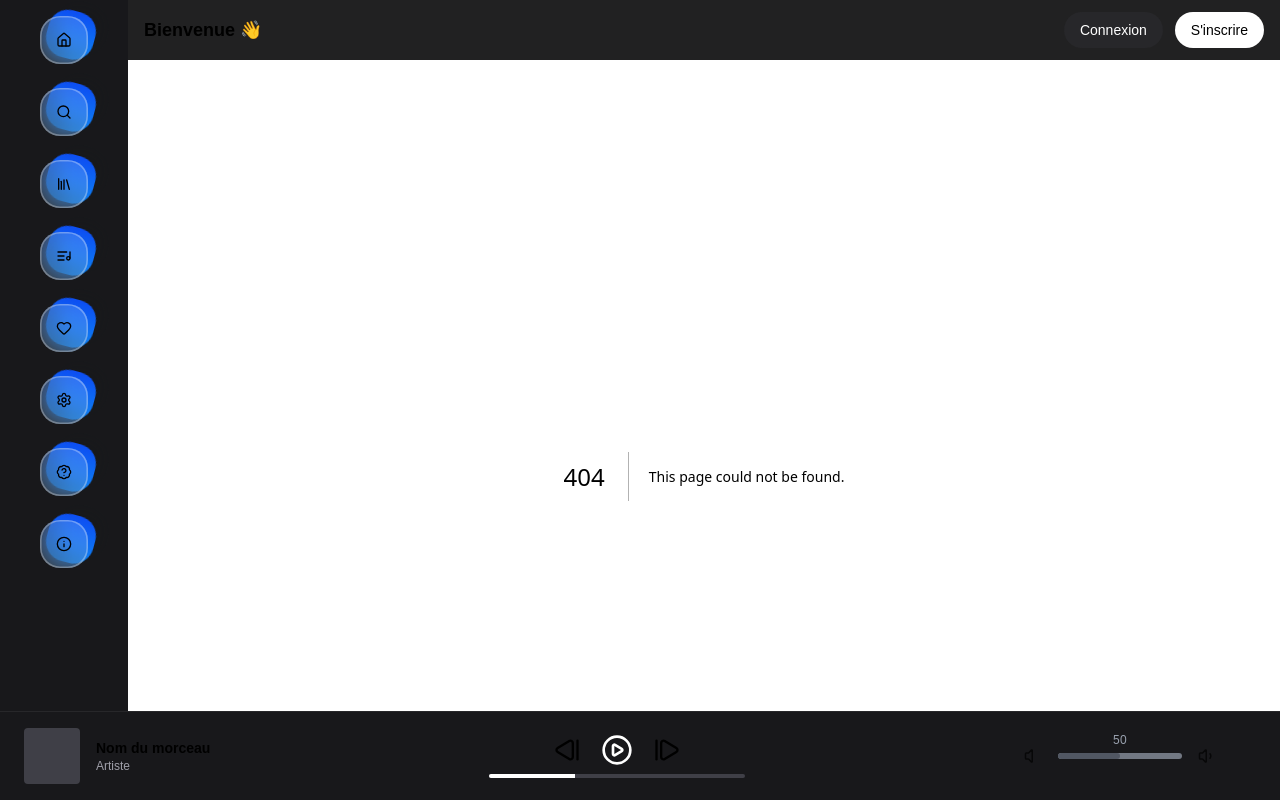
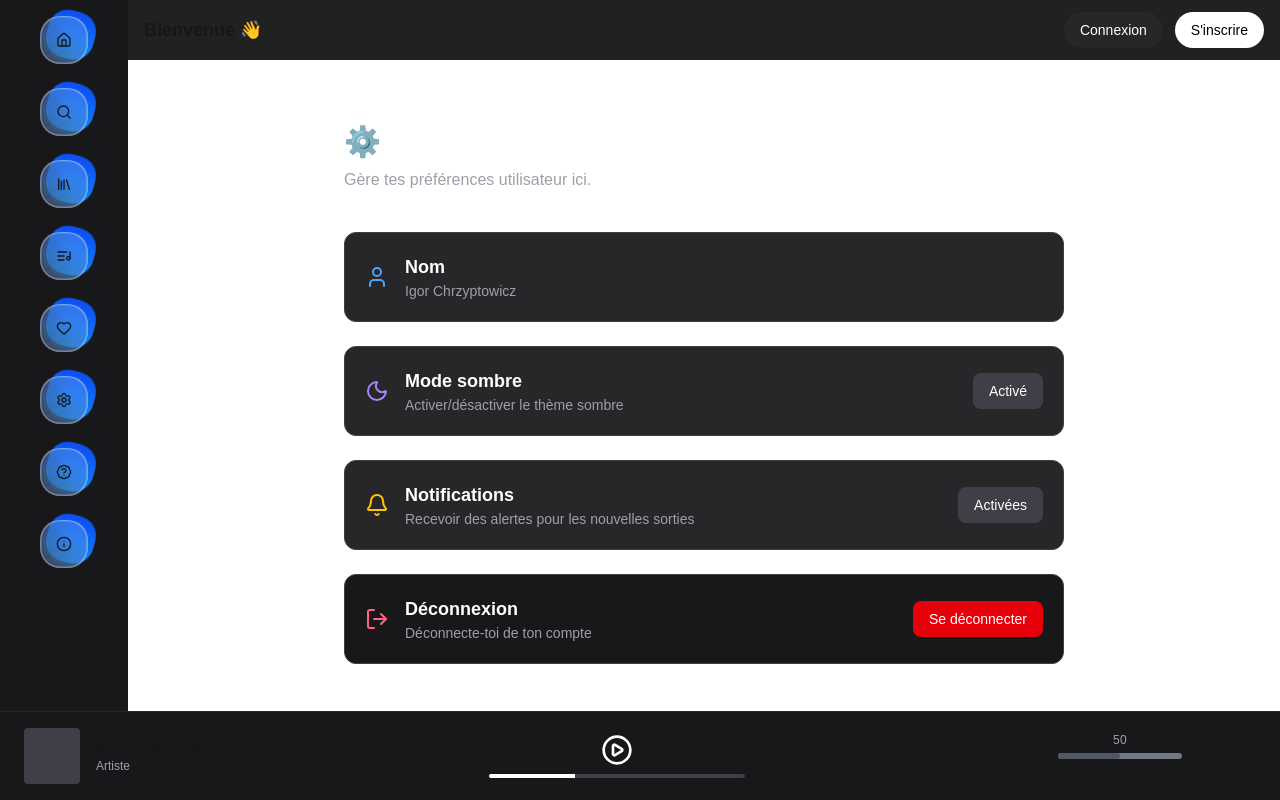
Before and after one commit to IgorLTS10/PF-Lisify, a Next.js app: page /settings in a window 1280 px wide. Before the commit this address had no page. Built offline with nearby package versions, Linux system fonts and the light colour scheme.

Commit message:
[PAGE] New Settings Page

```diff
--- /dev/null
+++ b/src/app/settings/page.tsx
@@ -0,0 +1,79 @@
+"use client";
+
+import { motion } from "framer-motion";
+import { Moon, Bell, User, LogOut } from "lucide-react";
+
+export default function SettingsPage() {
+  return (
+    <main className="px-6 py-12 max-w-3xl mx-auto text-white space-y-10">
+      {/* Titre */}
+      <motion.div
+        initial={{ opacity: 0, y: -20 }}
+        animate={{ opacity: 1, y: 0 }}
+        transition={{ duration: 0.5 }}
+      >
+        <h1 className="text-3xl font-bold mb-2">⚙️ Paramètres</h1>
+        <p className="text-zinc-400">Gère tes préférences utilisateur ici.</p>
+      </motion.div>
+
+      {/* Paramètres utilisateur */}
+      <motion.div
+        initial={{ opacity: 0, y: 10 }}
+        animate={{ opacity: 1, y: 0 }}
+        transition={{ duration: 0.5, delay: 0.2 }}
+        className="space-y-6"
+      >
+        {/* Nom / pseudo */}
+        <div className="bg-zinc-800 border border-zinc-700 rounded-xl p-5 flex items-center gap-4">
+          <User className="w-6 h-6 text-blue-400" />
+          <div>
+            <h2 className="font-semibold text-lg">Nom</h2>
+            <p className="text-sm text-zinc-400">Igor Chrzyptowicz</p>
+          </div>
+        </div>
+
+        {/* Dark Mode */}
+        <div className="bg-zinc-800 border border-zinc-700 rounded-xl p-5 flex items-center gap-4 justify-between">
+          <div className="flex items-center gap-4">
+            <Moon className="w-6 h-6 text-violet-400" />
+            <div>
+              <h2 className="font-semibold text-lg">Mode sombre</h2>
+              <p className="text-sm text-zinc-400">Activer/désactiver le thème sombre</p>
+            </div>
+          </div>
+          <button className="bg-zinc-700 hover:bg-zinc-600 text-white text-sm px-4 py-2 rounded-lg transition">
+            Activé
+          </button>
+        </div>
+
+        {/* Notifications */}
+        <div className="bg-zinc-800 border border-zinc-700 rounded-xl p-5 flex items-center gap-4 justify-between">
+          <div className="flex items-center gap-4">
+            <Bell className="w-6 h-6 text-yellow-400" />
+            <div>
+              <h2 className="font-semibold text-lg">Notifications</h2>
+              <p className="text-sm text-zinc-400">Recevoir des alertes pour les nouvelles sorties</p>
+            </div>
+          </div>
+          <button className="bg-zinc-700 hover:bg-zinc-600 text-white text-sm px-4 py-2 rounded-lg transition">
+            Activées
+          </button>
+        </div>
+
+        {/* Déconnexion */}
+        <div className="bg-zinc-900 border border-zinc-700 rounded-xl p-5 flex items-center gap-4 justify-between">
+          <div className="flex items-center gap-4">
+            <LogOut className="w-6 h-6 text-rose-400" />
+            <div>
+              <h2 className="font-semibold text-lg">Déconnexion</h2>
+              <p className="text-sm text-zinc-400">Déconnecte-toi de ton compte</p>
+            </div>
+          </div>
+          <button className="bg-red-600 hover:bg-red-500 text-white text-sm px-4 py-2 rounded-lg transition">
+            Se déconnecter
+          </button>
+        </div>
+      </motion.div>
+    </main>
+  );
+}
```
